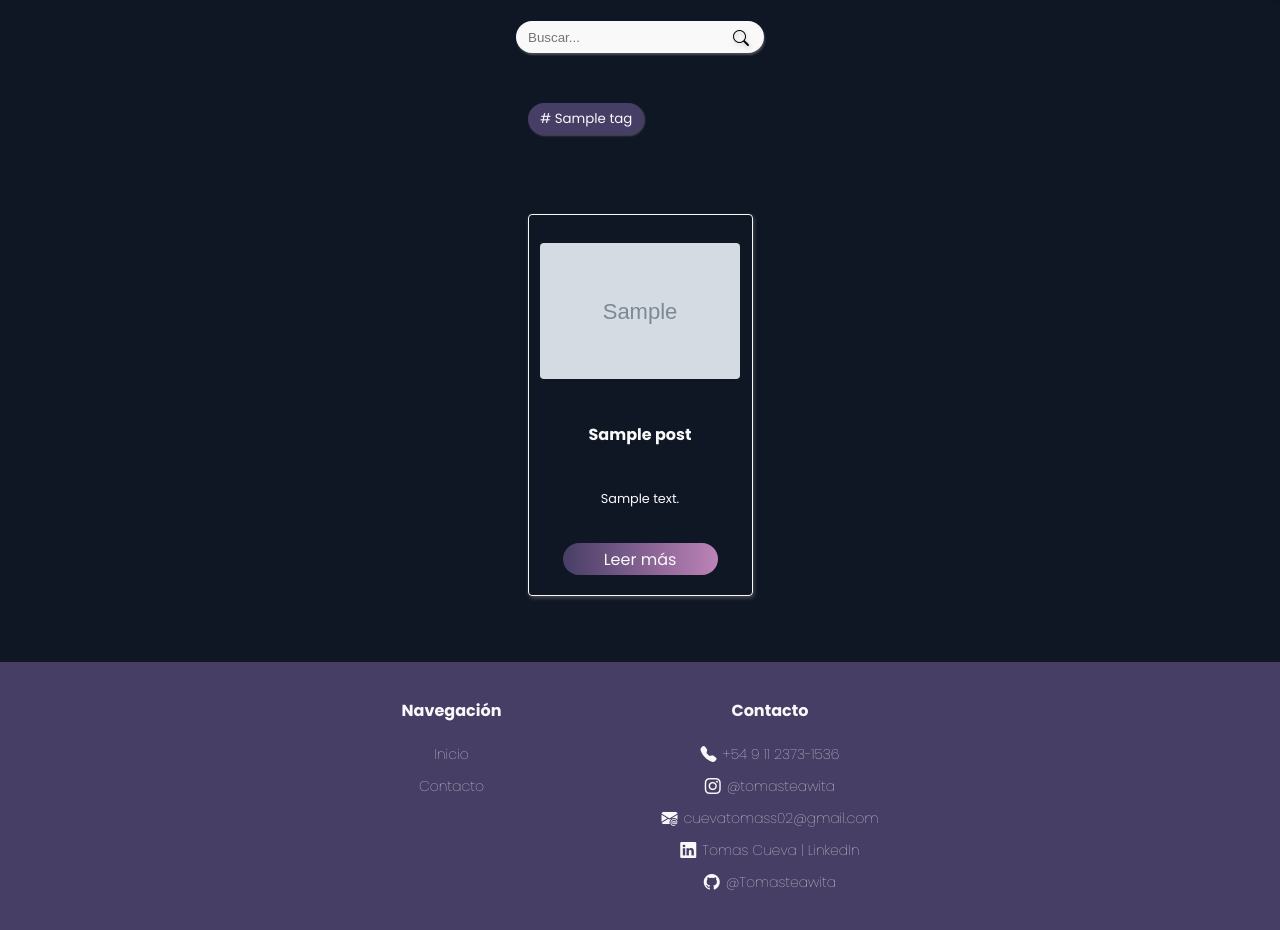
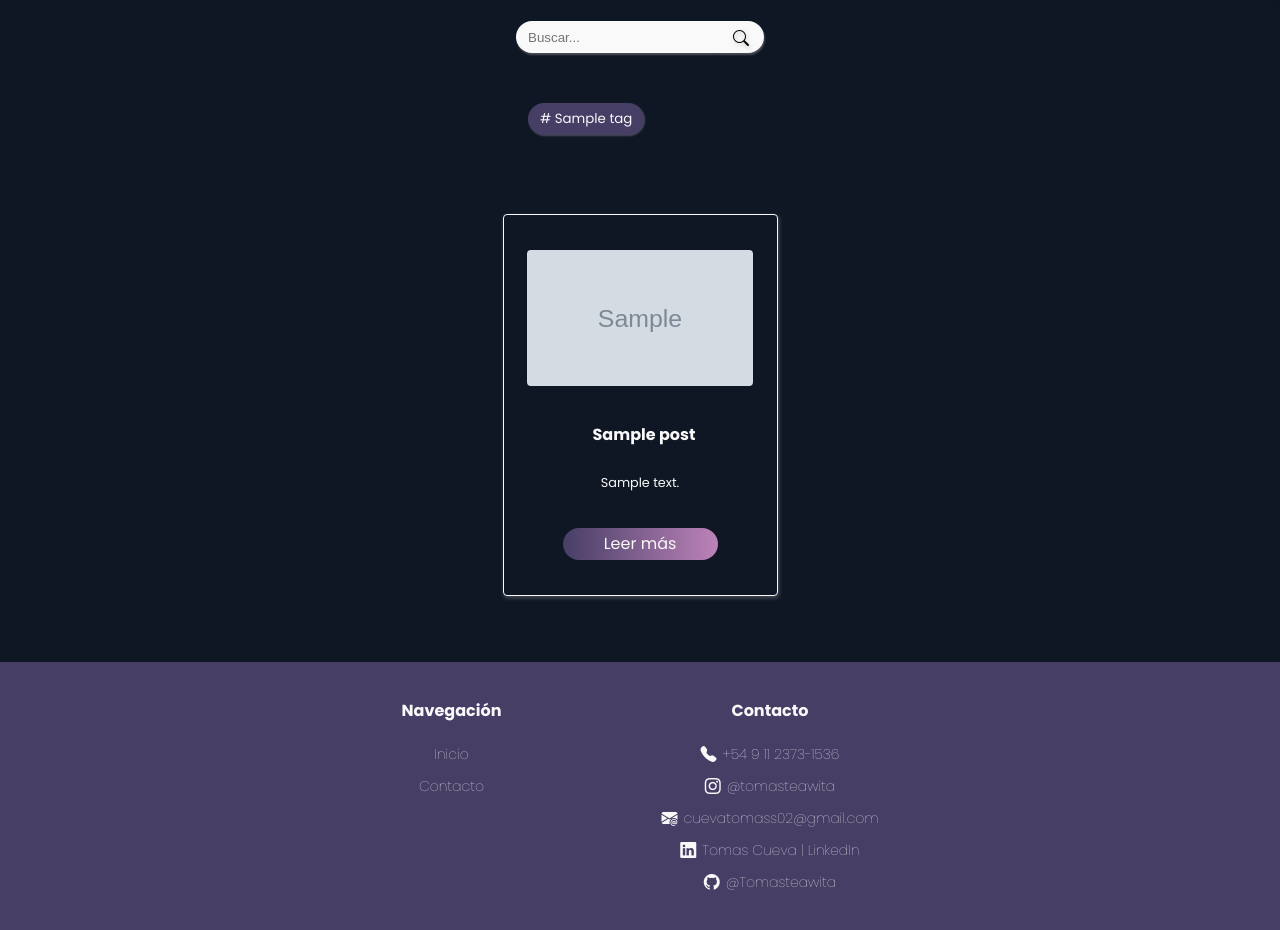
Before and after one commit to Tomasteawita/blog, a Django app: page / in a window 1280 px wide. Shown: the part 804-1734 px from the top of the page. Run offline with Django 4.2, Linux system fonts and the light colour scheme; tables that the repository leaves empty hold one stand-in row (values such as "Sample post"); grey boxes marked "Sample" are stand-in pictures; some libraries are stand-ins or nearby versions.

Commit message:
feat styles

```diff
--- a/blog/static/css/style.css
+++ b/blog/static/css/style.css
@@ -397,9 +393,9 @@ section.posts article {
   display: flex;
   flex-direction: column;
   align-items: center;
-  justify-content: space-around;
+  justify-content: space-evenly;
   text-align: center;
-  width: 225px;
+  width: 275px;
   height: 382px;
   border-radius: 4px;
   border: 0.25px solid #F9F9F9;
@@ -413,10 +409,11 @@ section.posts article:hover {
   box-shadow: 2px 4px 8px 0px rgba(249, 249, 249, 0.5);
 }
 section.posts article strong {
-  margin: 12px 4px;
+  margin: 12px 16px 4px 24px;
+  text-align: start;
 }
 section.posts article img {
-  width: 200px;
+  width: 226px;
   height: 136px;
   object-fit: cover;
   position: relative;
@@ -427,7 +424,7 @@ section.posts article img {
 }
 section.posts article p {
   text-align: start;
-  margin: 0px 12px;
+  margin: 0px 21px;
   font-size: 0.8rem;
 }
 section.posts article div {
@@ -470,7 +467,7 @@ section.posts article div.view {
 section.posts article div a {
   display: grid;
   place-content: center;
-  margin: 4px auto;
+  margin: 12px auto;
 }
 section.posts article div a:first-child {
   border-radius: 32px;
--- a/static/scss/main/_indexPosts.scss
+++ b/blog/static/scss/main/_indexPosts.scss
@@ -7,9 +7,9 @@ section.posts{
         display: flex;
         flex-direction: column;
         align-items: center;
-        justify-content: space-around;
+        justify-content: space-evenly;
         text-align: center;
-        width: 225px;
+        width: 275px;
         height: 382px;
         border-radius:4px ;
         border: .25px solid $white;
@@ -22,10 +22,11 @@ section.posts{
             box-shadow: 2px 4px 8px 0px rgba(249, 249, 249, 0.5);
           }
         strong{
-            margin: 12px 4px;
+            margin: 12px 16px 4px 24px;
+            text-align: start;
         }
         img{
-            width: 200px;
+            width: 226px;
             height: 136px;
             object-fit: cover;
             position: relative;
@@ -36,7 +37,7 @@ section.posts{
         }
         p{
             text-align: start;
-            margin: 0px 12px;
+            margin: 0px 21px;
             font-size: 0.8rem;
         }
         div{
@@ -80,7 +81,7 @@ section.posts{
             a{
                 display: grid;
                 place-content: center;
-                margin: 4px auto;
+                margin: 12px auto;
             }
             a:first-child{
                 border-radius: 32px;
--- a/blog/static/scss/vars/_vars.scss
+++ b/blog/static/scss/vars/_vars.scss
@@ -3,14 +3,11 @@
 h1,h2,h3,h4,h5,h6,p,strong,span,a,li,ul,ol,button{
     font-family: 'Poppins', sans-serif;
 }
-h1,h2,h3,h4,h5,h6{
-    font-weight: 900;
-}
 h1{
     font-size: 2.5rem;
 }
 h2{
-    font-size: 1.6rem;
+    font-size: 1.4rem;
 }
 h3{
     font-size: 1.2rem;
```
Also changed, not shown: other parts of blog/static/css/style.css (+21 -14 lines), blog/static/scss/main/crud_post/_r_post.scss (+15 -6 lines), tomasteawita_blog/settings.py (+20 -23 lines), 1 other file.
